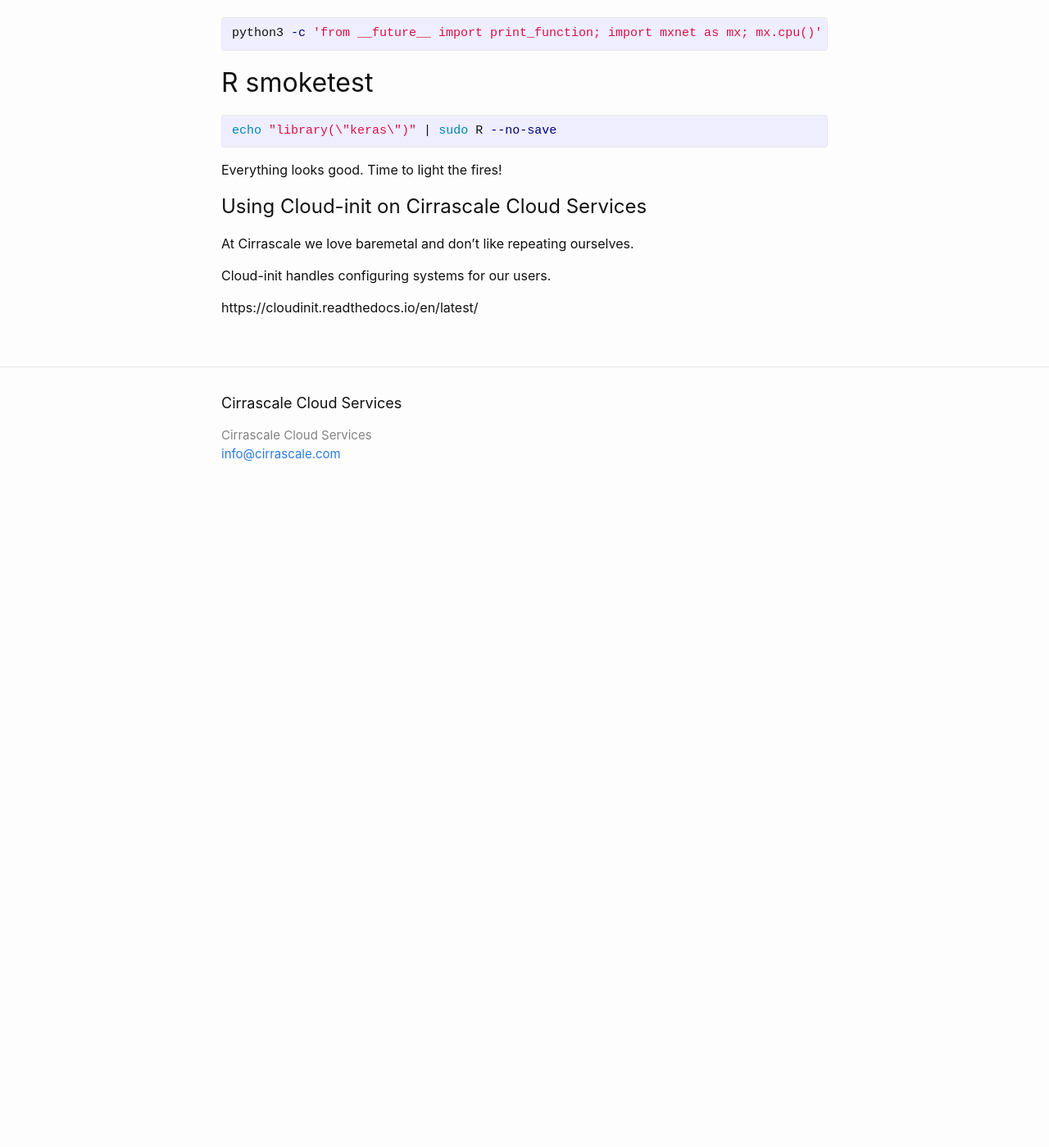
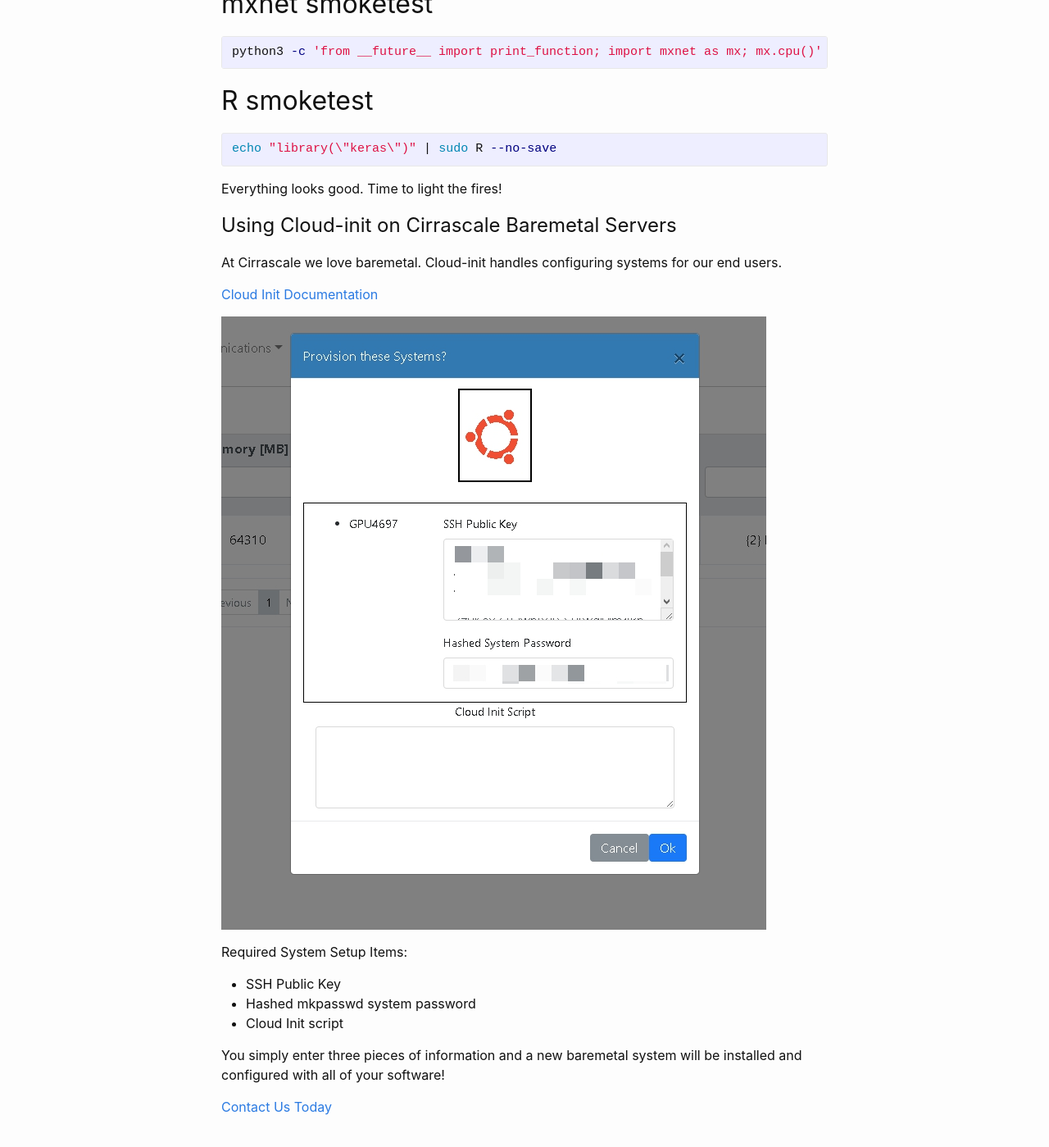
Before and after one commit to cirrascalecloudservices/cirrascalecloudservices.github.io, a Jekyll site: the page built from _posts/2019-10-19-system_setup.markdown, in a window 1280 px wide and 1400 px high, scrolled down 3852 px. Shown: the whole window at 82% size. Built offline with Jekyll 4.4.1, drawn with Linux system fonts in a browser that asks for light colours; before the commit the page ends 4477 px from its top, so only the background shows below that; some of the changed text lies outside the part shown.

Commit message:
update system setup with picture from cloud-init

```diff
--- a/_posts/2019-10-19-system_setup.markdown
+++ b/_posts/2019-10-19-system_setup.markdown
@@ -171,10 +172,19 @@
 
 Everything looks good. Time to light the fires!
 
-# Using Cloud-init on Cirrascale Cloud Services
+# Using Cloud-init on Cirrascale Baremetal Servers
 
-At Cirrascale we love baremetal and don't like repeating ourselves.
+At Cirrascale we love baremetal. Cloud-init handles configuring systems for our end users.
 
-Cloud-init handles configuring systems for our users.
+[Cloud Init Documentation]([https://cloudinit.readthedocs.io/en/latest/ )
 
-https://cloudinit.readthedocs.io/en/latest/
+![image-title-here](/assets/images/maps_provision.jpg){:class="img-responsive"}
+
+Required System Setup Items:
+- SSH Public Key
+- Hashed mkpasswd system password
+- Cloud Init script
+
+You simply enter three pieces of information and a new baremetal system will be installed and configured with all of your software!
+
+[Contact Us Today](mailto:info@cirrascale.com)
```
Also changed, not shown: other parts of _posts/2019-10-19-system_setup.markdown (+1 -0 lines).
